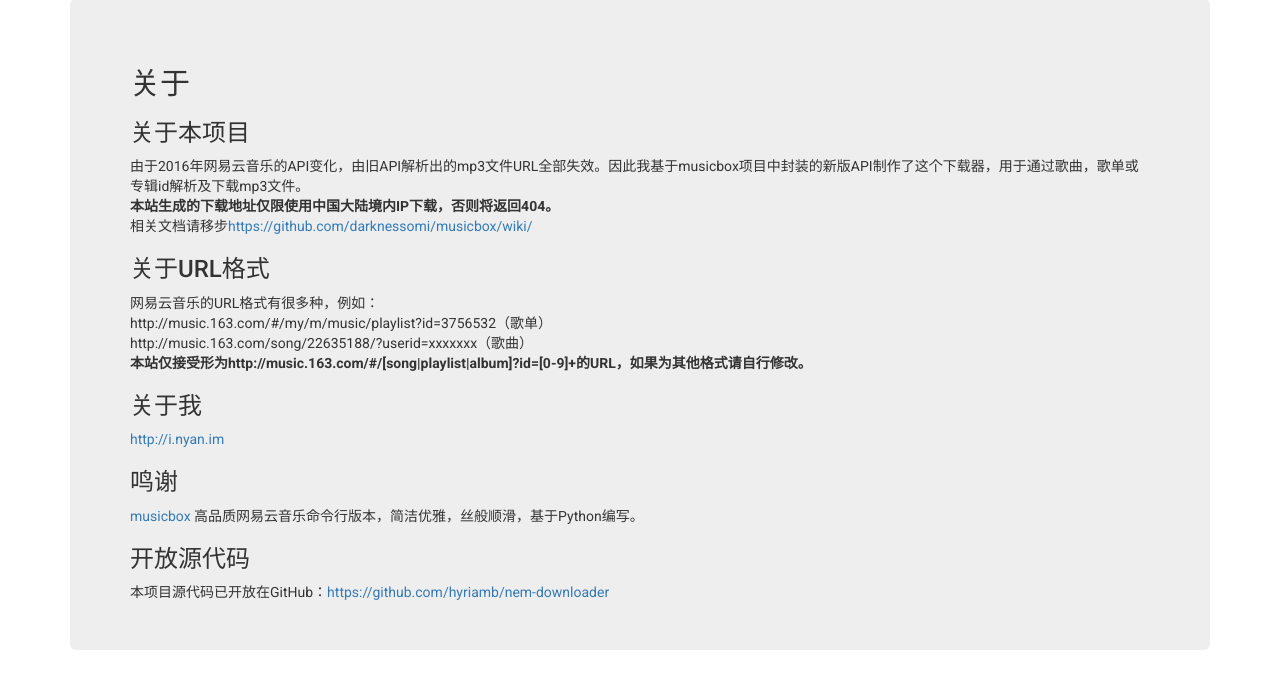
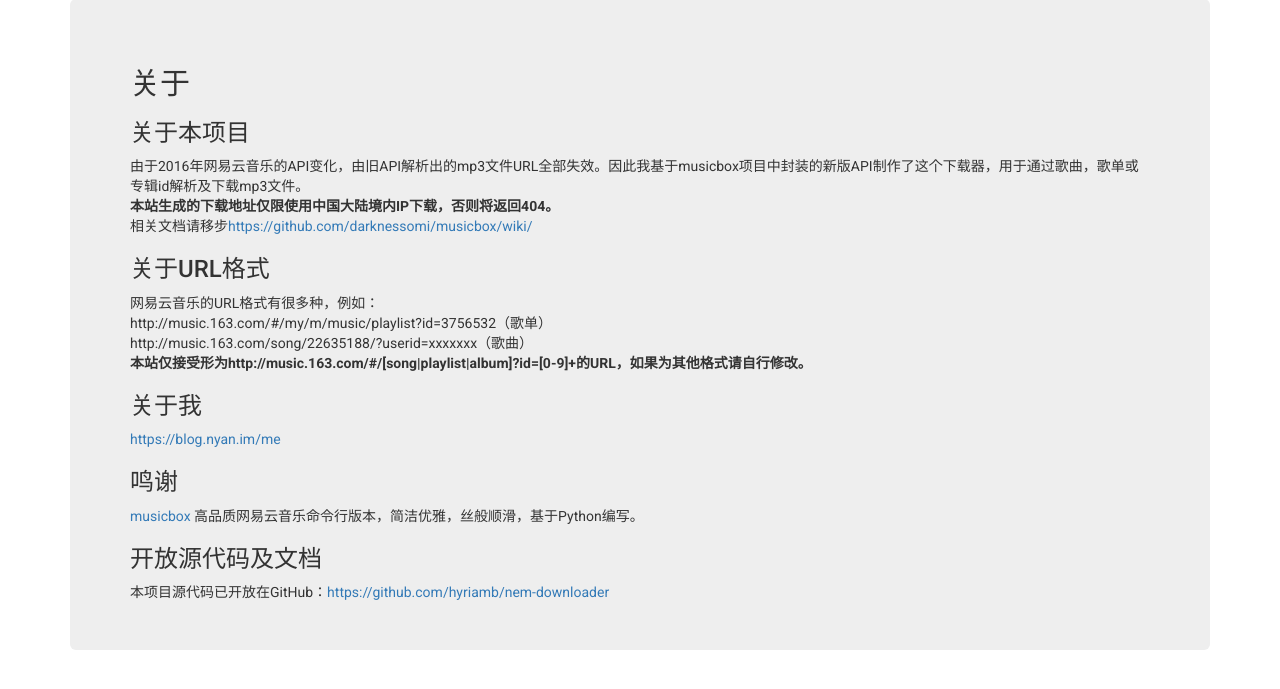
Before and after one commit to frankgx97/nem-downloader, a Django app: template parse/templates/about.html in a window 1280 px wide. Shown: the part 73-762 px from the top of the page. Run offline with Django 3.2, Linux system fonts and the light colour scheme; the template is opened without the code that fills it, so the values that code supplies are empty; some libraries are stand-ins or nearby versions.

Commit message:
Update readme

```diff
--- a/parse/templates/about.html
+++ b/parse/templates/about.html
@@ -1,5 +1,6 @@
 <!DOCTYPE html>
 <html>
+
 <head>
     {% include 'header.html' %}
     <div class="container">
@@ -15,13 +16,14 @@
             <span>http://music.163.com/song/22635188/?userid=xxxxxxx（歌曲）</span><br>
             <span><strong>本站仅接受形为http://music.163.com/#/[song|playlist|album]?id=[0-9]+的URL，如果为其他格式请自行修改。</strong></span>
             <h3>关于我</h3>
-        <a href="http://i.nyan.im/">http://i.nyan.im</a>
+            <a href="https://blog.nyan.im/me">https://blog.nyan.im/me</a>
             <h3>鸣谢</h3>
             <span><a href="https://github.com/darknessomi/musicbox">musicbox</a> 高品质网易云音乐命令行版本，简洁优雅，丝般顺滑，基于Python编写。</span><br>
-        <h3>开放源代码</h3>
+            <h3>开放源代码及文档</h3>
             <span>本项目源代码已开放在GitHub：<a href="https://github.com/hyriamb/nem-downloader">https://github.com/hyriamb/nem-downloader</a></span>
         </div>
     </div>
     {% include 'footer.html' %}
     </body>
+
 </html>
```
Also changed, not shown: README.md. Lines whose indentation alone changed are shown as unchanged.
